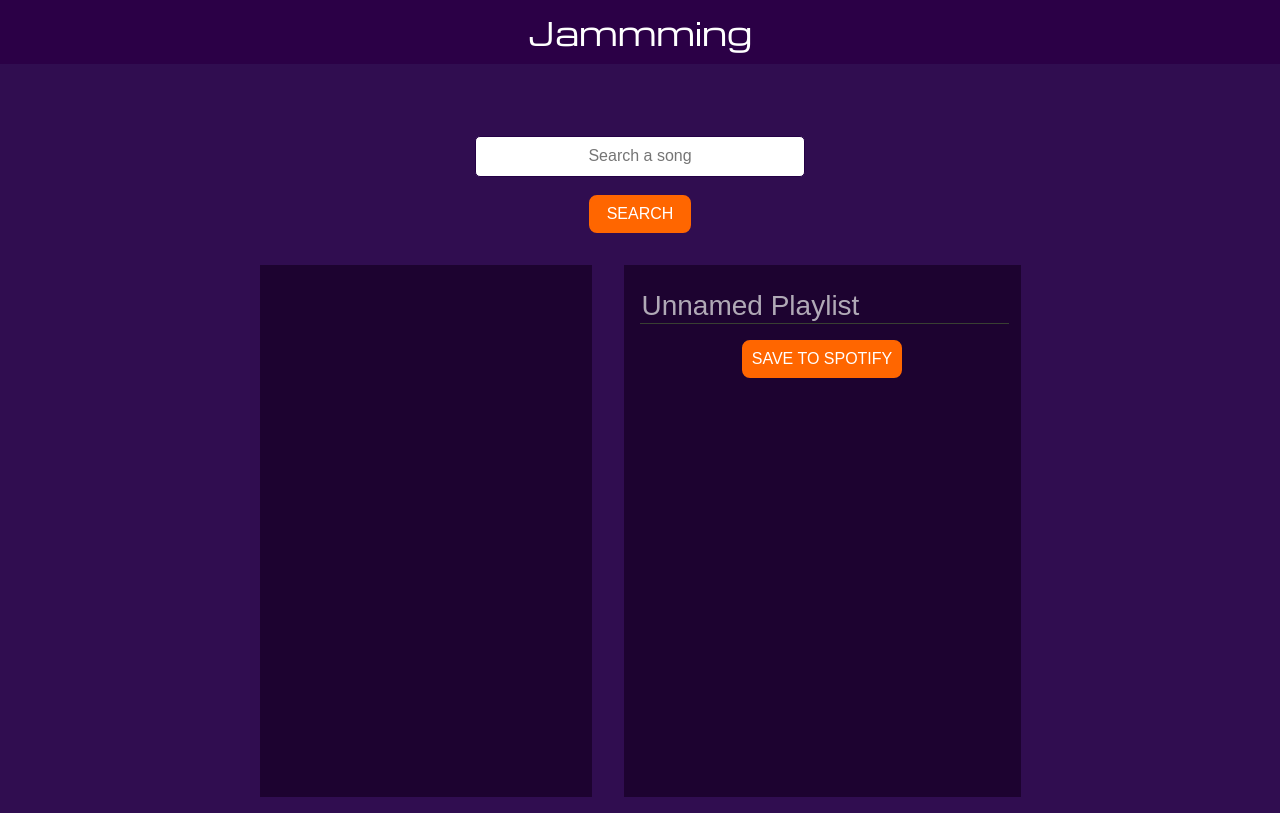
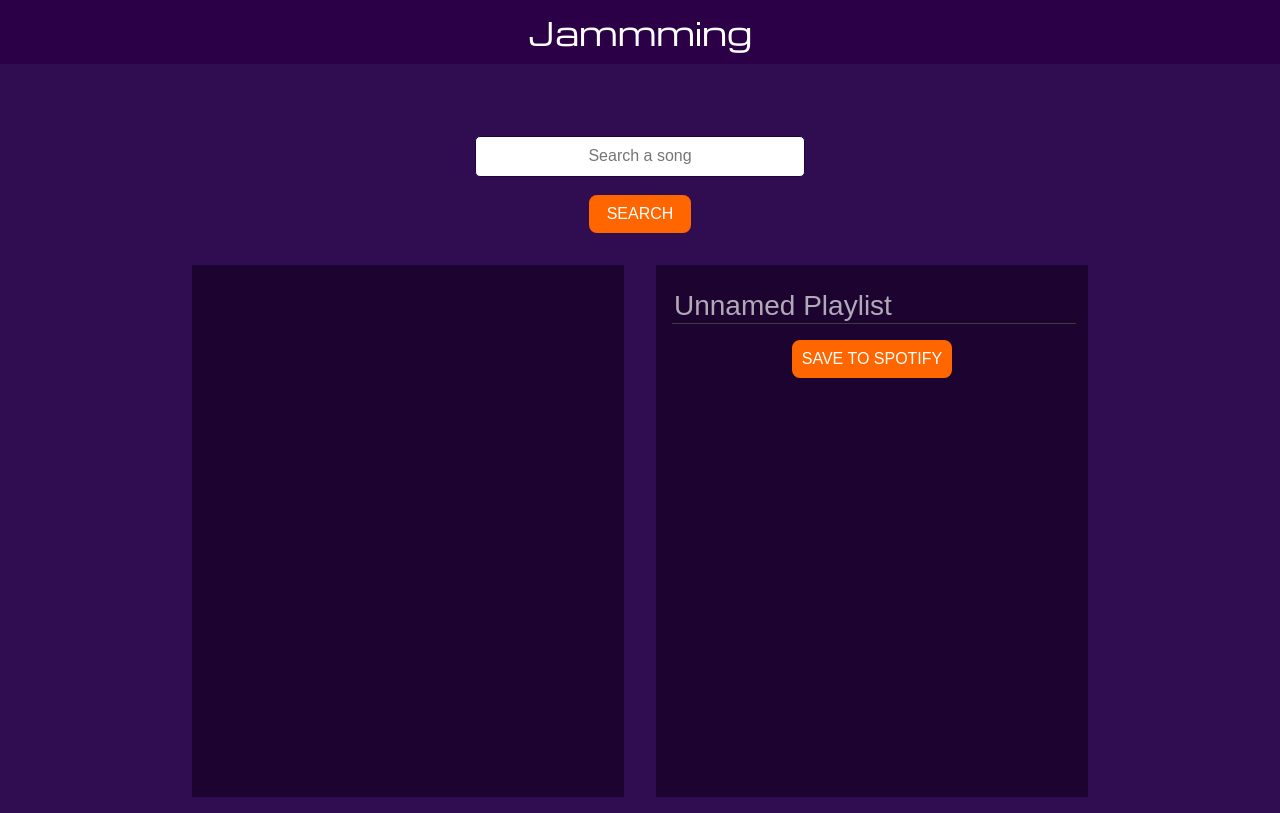
Before and after one commit to magentawitch/Jammming, a React (Vite) app: page / in a window 1280 px wide. Built offline with nearby package versions, Linux system fonts and the light colour scheme; sample sign-in values are in the browser's storage.

Commit message:
Fixed track Display

```diff
--- a/src/Playlist/Playlist.jsx
+++ b/src/Playlist/Playlist.jsx
@@ -26,10 +26,11 @@ function Playlist(props) {
             <form onSubmit={e => e.preventDefault()}>
                 <input className={styles.inputTitle} type="text" placeholder="Unnamed Playlist" value={playlistTitle} onChange={({ target }) => setPlaylistTitle(target.value)} />
             </form>
+            <div>
             {props.playlist.length > 0 && (
                 <Tracklist icon="-" trackArray={props.playlist} onTrackClick={handleTrackClick} />
             )}
-
+            </div>
             <button onClick={handleSaveClick}>SAVE TO SPOTIFY</button>
 
         </div>
--- a/src/Playlist/Playlist.module.css
+++ b/src/Playlist/Playlist.module.css
@@ -1,13 +1,14 @@
 .container {
     display: flex;
     flex-direction: column;
-    flex-wrap: wrap;
+    flex-wrap: nowrap;
     align-items: center;
     padding: 1rem;
     margin: 1rem;
-    min-width: 18.75rem;
+    min-width: 25rem;
+    max-width: 25rem;
     height: 31.25rem;
-    overflow: scroll;
+    overflow-x: scroll;
     background-color: #170025bd;
 }
 
--- a/src/SearchResults/SearchResults.module.css
+++ b/src/SearchResults/SearchResults.module.css
@@ -5,7 +5,8 @@
     align-items: center;
     padding: 1rem;
     margin: 1rem;
-    min-width: 18.75rem;
+    min-width: 25rem;
+    max-width: 25rem;
     height: 31.25rem;
     overflow: scroll;
     background-color: #170025bd;
--- a/src/Track/Track.module.css
+++ b/src/Track/Track.module.css
@@ -2,7 +2,7 @@
 
 .track {
     display: flex;
-    min-width: 18.75rem;
+    min-width: 25rem;
     justify-content: space-between;
     border-bottom: 1px solid #394032;
 }
```
